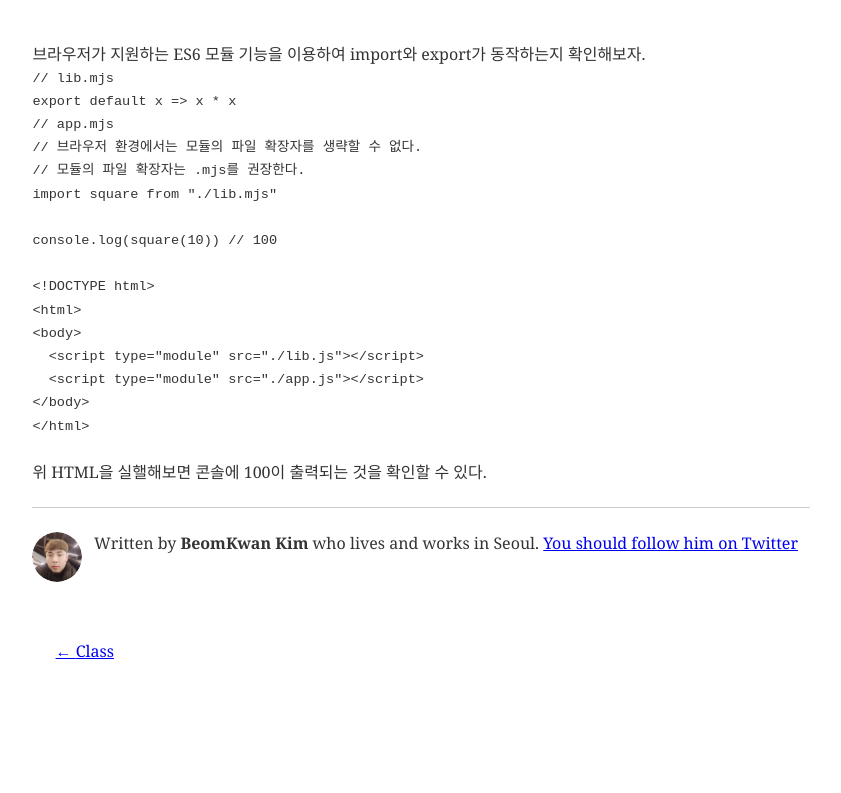
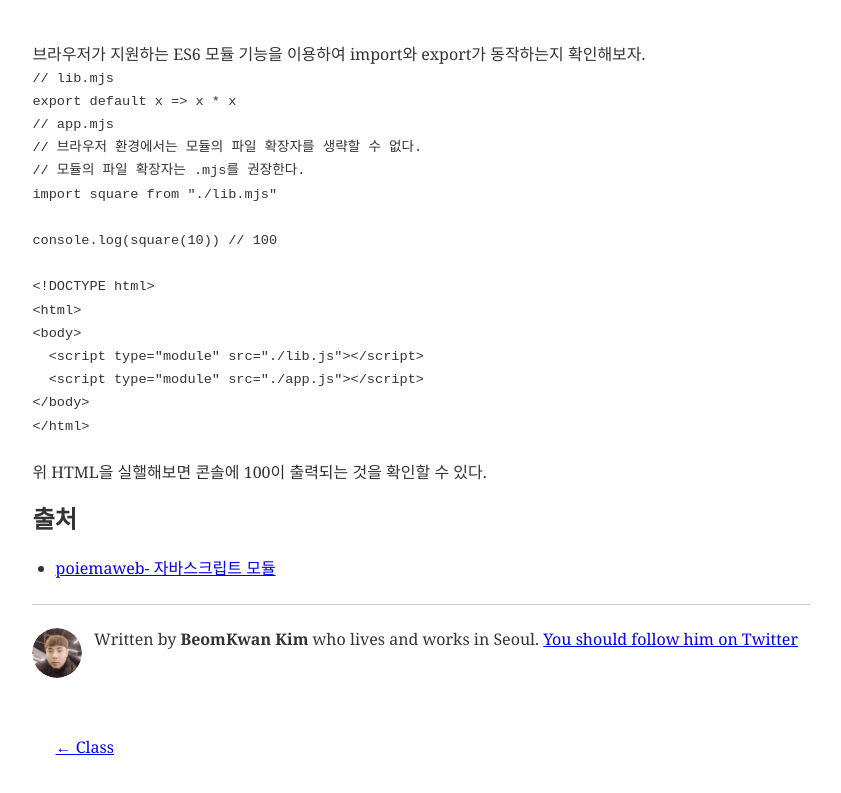
Before and after one commit to alalshow/blog, a Gatsby site: page /docs/javascript/module in a window 1280 px wide. Shown: the part 4021-4814 px from the top of the page, without its empty margins (219-1060 px from the left). Before the commit the page ends 4753 px from the top, so only its background shows below. Built offline with nearby package versions, Linux system fonts and the light colour scheme; Gatsby itself is replaced by a stand-in of ours; some packages are replaced by stand-ins of ours; code samples lack their colours; a small style sheet from the web is missing.

Commit message:
'블로그 배포'

````diff
--- a/content/docs/javascript/module.md
+++ b/content/docs/javascript/module.md
@@ -208,3 +208,7 @@ console.log(square(10)) // 100
 ```
 
 위 HTML을 실핼해보면 콘솔에 100이 출력되는 것을 확인할 수 있다.
+
+## 출처
+
+- [poiemaweb- 자바스크립트 모듈](https://poiemaweb.com/es6-module)
````
